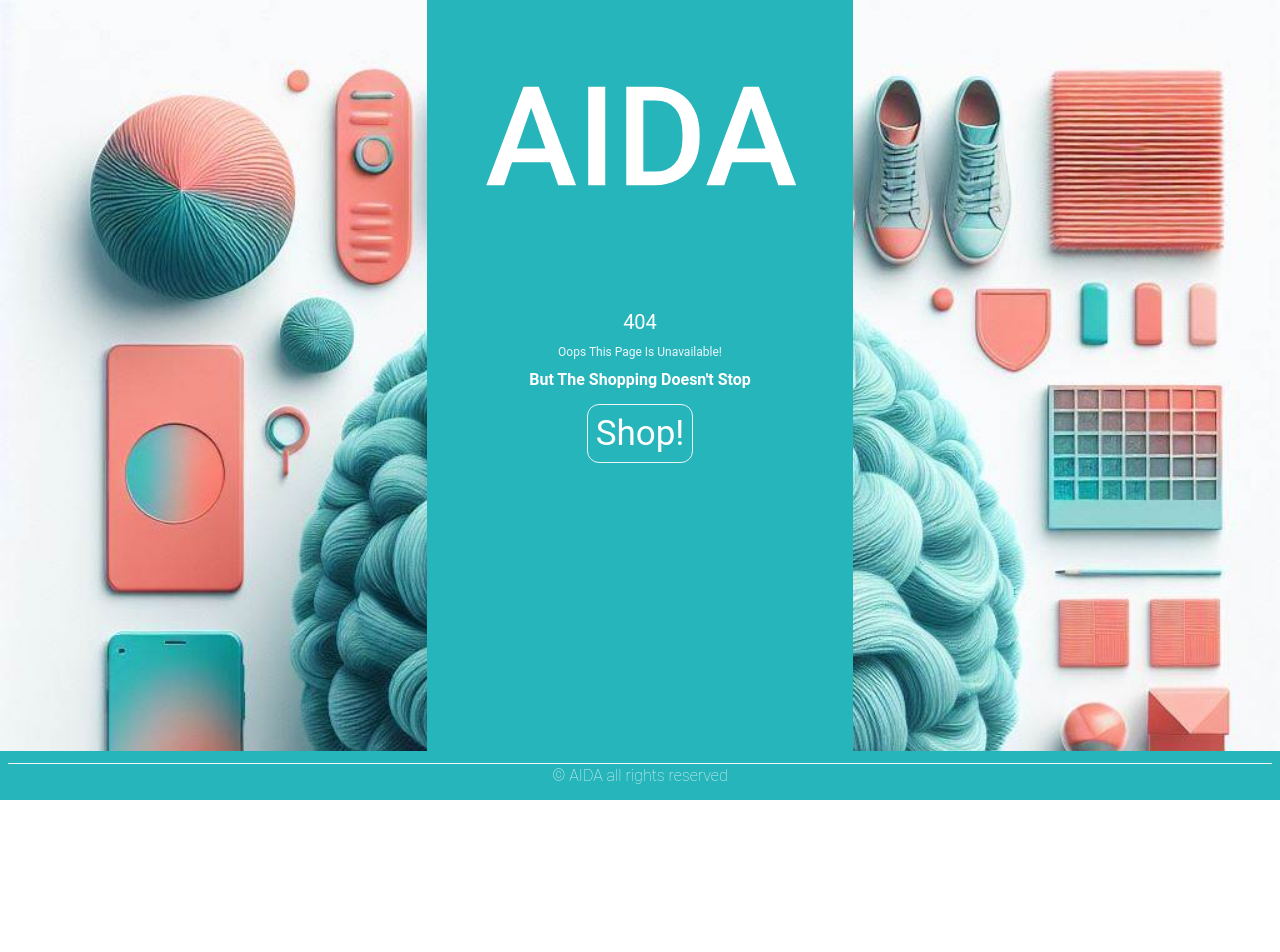
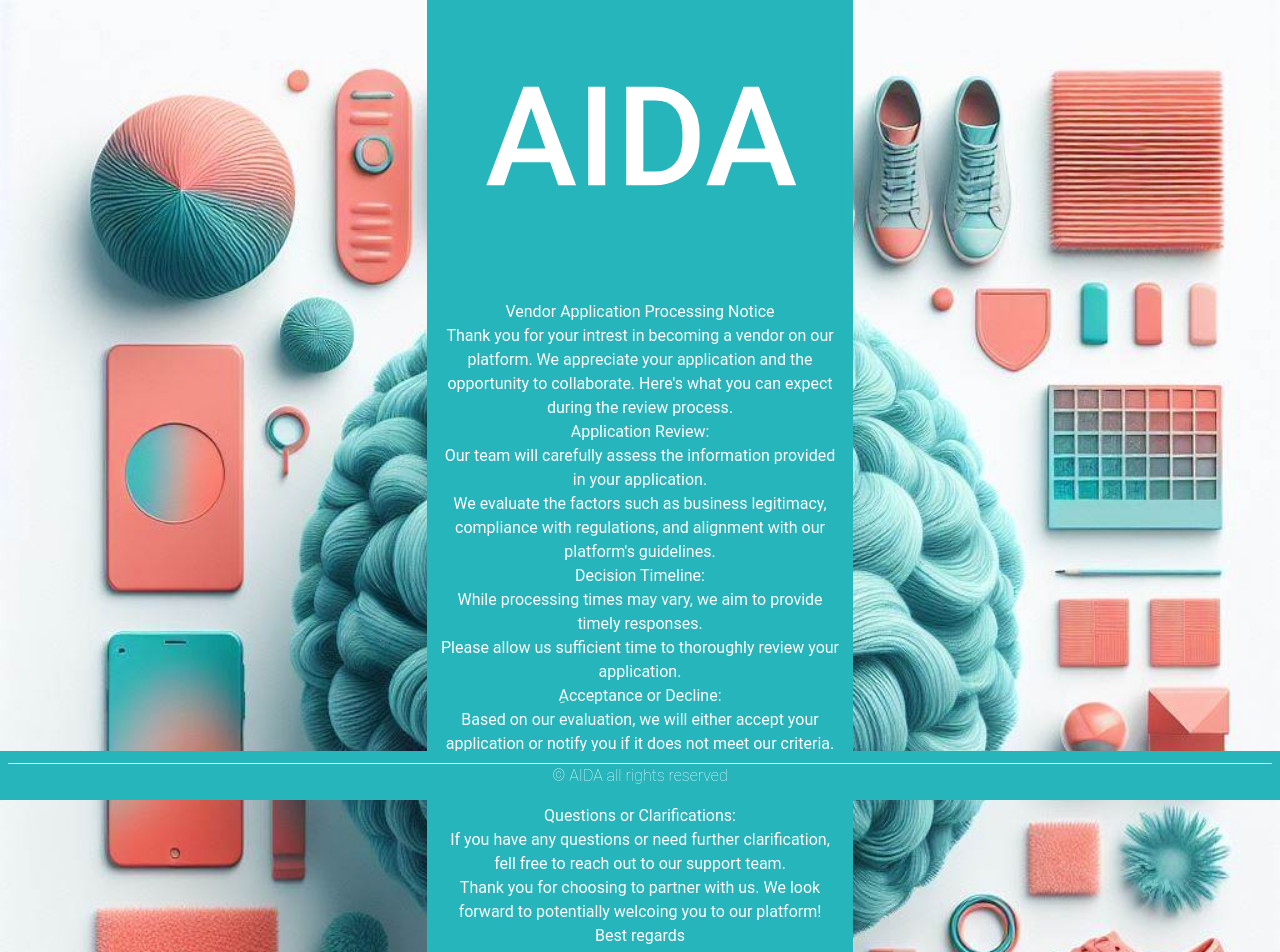
Before and after one commit to RanaMohamad21/Aida-Front-End, a React (Vite) app in the folder Aida/: page /review in a window 1280 px wide. Before the commit this address had no page. Shown: the top 952 px of the page. Before the commit the page ends 800 px from the top, so only its background shows below. Built offline with nearby package versions, Linux system fonts and the light colour scheme.

Commit message:
Added vendor review page.

```diff
--- /dev/null
+++ b/Aida/src/Authentication/RegistrationReview.jsx
@@ -0,0 +1,53 @@
+import TextOnlyPage from "../UI/TextOnlyPage";
+import tempUnavailablepage from "../assets/User/unavailablepage.jpg";
+// This page is the final step in the vendor registration
+function RegistrationReview() {
+    return (
+        <TextOnlyPage route = {"/"} buttonName={`lets go back`} backgroundImage = {tempUnavailablepage}>
+                <h1>Vendor Application Processing Notice</h1>
+                <p>Thank you for your intrest in becoming a vendor on our platform. We appreciate your application and the opportunity to collaborate. Here&apos;s what you can expect during the review process.</p>
+
+                <h1>Application Review:</h1>
+                <ol>
+                    <li>
+                        Our team will carefully assess the information provided in your application.
+                    </li>
+                    <li>
+                        We evaluate the factors such as business legitimacy, compliance with regulations, and alignment with our platform&apos;s guidelines.
+                    </li>
+                </ol>
+
+                <h1>Decision Timeline:</h1>
+                <ol>
+                    <li>
+                        While processing times may vary, we aim to provide timely responses.
+                    </li>
+                    <li>
+                        Please allow us sufficient time to thoroughly review your application.
+                    </li>
+                </ol>
+
+                <h1>ِAcceptance or Decline:</h1>
+                <ol>
+                    <li>
+                        Based on our evaluation, we will either accept your application or notify you if it does not meet our criteria.
+                    </li>
+                    <li>
+                       If accepted, we will guide you through the next steps to onboard as a vendor.
+                    </li>
+                </ol>
+
+                <h1>Questions or Clarifications:</h1>
+                <ol>
+                    <li>
+                        If you have any questions or need further clarification, fell free to reach out to our support team.
+                    </li>
+                </ol>
+                <p >Thank you for choosing to partner with us. We look forward to potentially welcoing you to our platform!</p>
+                <p>Best regards</p>
+
+        </TextOnlyPage>
+    )
+}
+
+export default RegistrationReview;
--- a/Aida/src/Authentication/Signup.jsx
+++ b/Aida/src/Authentication/Signup.jsx
@@ -27,7 +27,7 @@ function Signup() {
             className="w-full h-full object-cover  lg:h-[1200px]"
           />
         </div>
-        <div className=" bg-IceBlue sm:w-full md:w-8/12  lg:w-6/12 mx-auto px-14 sm:pb-[60px] ">
+        <div className="  sm:w-full md:w-8/12  lg:w-6/12 mx-auto px-14 sm:pb-[60px] ">
           <img
             src={LogoTealText}
             alt="Logo"
--- a/Aida/src/Routes/index.jsx
+++ b/Aida/src/Routes/index.jsx
@@ -11,7 +11,7 @@ import BooksPage from "../Products/BooksPage";
 import HomeEssentialsPage from "../Products/HomeEssentialsPage";
 import OfficeSuppliesPage from "../Products/OfficeSuppliesPage";
 import UnavailablePage from "../User/UnavailablePage";
-
+import RegistrationReview from "../Authentication/RegistrationReview";
 // const routes = [
 //   { path: "/", element: <HomePage /> },
 //   { path: "/login", component: <Login /> },
@@ -123,5 +123,13 @@ const routes = [
       </React.Fragment>
     ),
   },
+  {
+    path: "/review",
+    element: (
+      <React.Fragment>
+        <RegistrationReview />
+      </React.Fragment>
+    ),
+  },
 ];
 export default routes;
--- /dev/null
+++ b/Aida/src/UI/TextOnlyPage.jsx
@@ -0,0 +1,35 @@
+import { Link } from "react-router-dom";
+
+import logoWhiteTxtAida from "/src/assets/logo/LogoWhiteTextAida.svg";
+
+{
+  /*
+    Reusable component, for Unavailable and vendor review request pages.
+*/
+}
+// eslint-disable-next-line react/prop-types
+function TextOnlyPage({ children, route, buttonName, backgroundImage }) {
+  return (
+    <div
+      style={{ backgroundImage: `url(${backgroundImage})` }}
+      className="h-full w-full bg-cover"
+    >
+      <div className="sm:w-2/5 md:w-1/3  h-full flex flex-col mx-auto items-center bg-teal text-white bg-cover bg-center p-3">
+        <img src={logoWhiteTxtAida} alt="Logo" />
+        <div className=" items-center justify-center text-center sm:my-[72px] md:mt-[40px]">
+          {children}
+          <div className="mt-7">
+            <Link
+              to={route}
+              className={`border-[1px] p-2  rounded-xl bg-IceBlue text-teal cursor pointer text-[35px] hover:bg-opacity-20 hover:bg-IceBlue hover:text-white `}
+            >
+              {buttonName}
+            </Link>
+          </div>
+        </div>
+      </div>
+    </div>
+  );
+}
+
+export default TextOnlyPage;
--- a/Aida/src/User/UnavailablePage.jsx
+++ b/Aida/src/User/UnavailablePage.jsx
@@ -1,18 +1,17 @@
 import unavailablepage from "../assets/User/unavailablepage.jpg";
-import { Link } from "react-router-dom";
-import logoWhiteTxtAida from "/src/assets/logo/LogoWhiteTextAida.svg";
+// import { Link } from "react-router-dom";
+// import logoWhiteTxtAida from "/src/assets/logo/LogoWhiteTextAida.svg";
+import TextOnlyPage from "../UI/TextOnlyPage";
 
 const margin = "m-[8px]";
 
 function UnavailablePage() {
   return (
-    <div
-      style={{ backgroundImage: `url(${unavailablepage})` }}
-      className="h-screen w-full bg-cover"
+    <TextOnlyPage
+      route={"/"}
+      buttonName={"Shop!"}
+      backgroundImage={unavailablepage}
     >
-      <div className="sm:w-2/5 md:w-1/3  h-full flex flex-col mx-auto items-center bg-teal text-white bg-cover bg-center p-3">
-        <img src={logoWhiteTxtAida} alt="Logo" />
-        <div className=" items-center justify-center text-center sm:my-[72px] md:mt-[40px]">
       <p className={`text-xl ${margin}`}>404</p>
       <p className={`text-xs text-IceBlue ${margin} capitalize`}>
         oops this page is unavailable!{" "}
@@ -20,16 +19,31 @@ function UnavailablePage() {
       <p className={`text-l capitalize text-center font-semibold mb-[16px]`}>
         but the shopping doesn&apos;t stop
       </p>
-        <Link
-          to="/"
-          className={`border-[1px] p-2  rounded-xl border-IceBlue cursor pointer text-[35px] hover:bg-opacity-20 hover:bg-IceBlue to="/home"`}
-        >
-          Shop!
-        </Link>
-        </div>
-      </div>
-    </div>
+    </TextOnlyPage>
   );
 }
 
 export default UnavailablePage;
+// <div
+// style={{ backgroundImage: `url(${unavailablepage})` }}
+//   className="h-screen w-full bg-cover"
+// >
+//   <div className="sm:w-2/5 md:w-1/3  h-full flex flex-col mx-auto items-center bg-teal text-white bg-cover bg-center p-3">
+//     <img src={logoWhiteTxtAida} alt="Logo" />
+//     <div className=" items-center justify-center text-center sm:my-[72px] md:mt-[40px]">
+// <p className={`text-xl ${margin}`}>404</p>
+// <p className={`text-xs text-IceBlue ${margin} capitalize`}>
+//   oops this page is unavailable!{" "}
+// </p>
+// <p className={`text-l capitalize text-center font-semibold mb-[16px]`}>
+//   but the shopping doesn&apos;t stop
+// </p>
+//     <Link
+//       to="/"
+//       className={`border-[1px] p-2  rounded-xl border-IceBlue cursor pointer text-[35px] hover:bg-opacity-20 hover:bg-IceBlue to="/home"`}
+//     >
+//       Shop!
+//     </Link>
+//     </div>
+//   </div>
+// </div>
--- a/Aida/tailwind.config.js
+++ b/Aida/tailwind.config.js
@@ -11,6 +11,7 @@ export default {
       white: "#FFFFFF",
       black: "#000",
       teal: "#25b5ba",
+      // teal: "#03BCBF",
       IceBlue: "#EDF6FB",
       // IceBlue: "#EFF7FC",
       gray: "#bac0c4",
```
Also changed, not shown: 1 other file (tests, documents, lock files or other folders). Lines whose indentation alone changed are shown as unchanged.
